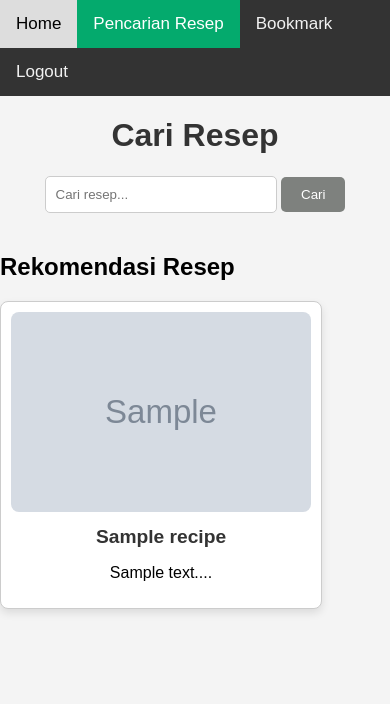
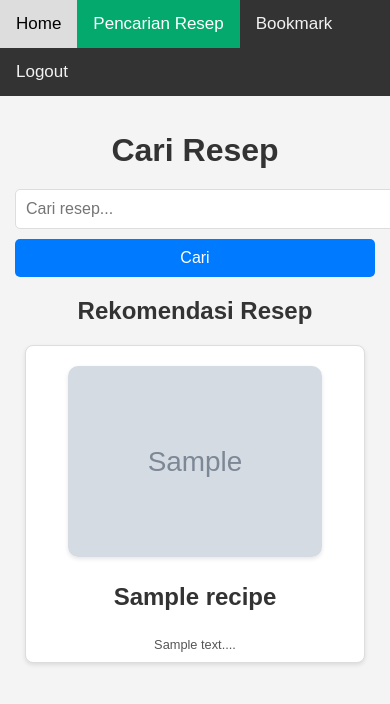
Before and after one commit to edonurcahyo/Food-Recipe-Website, a PHP site: page /search.php in a window 390 px wide. Shown: the top 704 px of the page. Run offline with PHP 8.4, Linux system fonts and the light colour scheme; tables that the repository leaves empty or names only in its code hold one stand-in row (values such as "Sample post"); grey boxes marked "Sample" are stand-in pictures.

Commit message:
update page search
update tampilan search agar lebih responsive

```diff
--- a/css/search.css
+++ b/css/search.css
@@ -5,110 +5,137 @@ body {
     padding: 0;
 }
 
-.navbar {
-    background-color: #333;
-    overflow: hidden;
-    display: flex;
-    justify-content: space-around;
-    padding: 10px;
+.container {
+    max-width: 1200px;
+    margin: 0 auto;
+    padding: 15px;
 }
 
-.navbar a {
-    color: white;
-    text-decoration: none;
-    padding: 14px 20px;
-    transition: background-color 0.3s;
-}
-
-.navbar a:hover {
-    background-color: #575757;
-    border-radius: 5px;
+h1, h2 {
+    text-align: center;
+    color: #333;
+    margin-bottom: 20px;
 }
 
 .search-container {
     text-align: center;
-    margin: 20px;
-}
-
-.search-container h1 {
-    color: #333;
+    margin: 20px 0;
 }
 
 .search-input {
     padding: 10px;
-    width: 60%;
-    border: 1px solid #ccc;
+    width: 80%;
+    max-width: 500px;
+    border: 1px solid #ddd;
     border-radius: 5px;
+    font-size: 16px;
 }
 
 .search-btn {
-    padding: 10px 20px;
-    background-color: #7e817e;
+    padding: 10px 15px;
+    background-color: #007bff;
+    color: white;
     border: none;
     border-radius: 5px;
-    color: white;
     cursor: pointer;
+    font-size: 16px;
 }
 
 .search-btn:hover {
-    background-color: #686969;
+    background-color: #0056b3;
 }
 
-.recipe-list {
+.recipe-card img {
+    max-width: 80%;
+    height: auto;
+    border-radius: 10px;
+    margin: 10px auto;
+    display: block;
+    box-shadow: 0 2px 4px rgba(0, 0, 0, 0.1);
+}
+
+.recipe-list, .recommendations .recipe-list {
+    display: grid;
+    grid-template-columns: repeat(auto-fit, minmax(250px, 1fr));
+    gap: 15px;
+    padding: 0 10px;
+}
+
+.recipe-card {
     display: flex;
     flex-direction: column;
     align-items: center;
-    margin-top: 20px;
-    width: 80%;
-    margin-left: auto;
-    margin-right: auto;
+    justify-content: flex-start;
+    padding: 15px;
+    background-color: white;
+    border: 1px solid #ddd;
+    border-radius: 8px;
+    box-shadow: 0 2px 4px rgba(0, 0, 0, 0.1);
+    transition: transform 0.3s ease, box-shadow 0.3s ease;
 }
 
-.recipe-card {
-    width: 300px;
-    border: 1px solid #ccc;
-    border-radius: 8px;
-    padding: 10px;
-    margin: 15px 0;
-    text-align: center;
-    box-shadow: 0 4px 8px rgba(0, 0, 0, 0.1);
-    background-color: #fff;
-}
-
-.recipe-card img {
-    width: 100%;
-    height: auto;
-    max-height: 200px;
-    object-fit: cover;
-    border-radius: 8px;
-}
-
-.recipe-card h3 {
-    margin-top: 10px;
-    margin-bottom: 5px;
-    font-size: 1.2em;
+.recipe-card:hover {
+    transform: scale(1.03);
+    box-shadow: 0 4px 8px rgba(0, 0, 0, 0.15);
 }
 
 .recipe-card h3 a {
     text-decoration: none;
+    margin-top: 10px;
+    margin-bottom: 8px;
+    font-size: 1.5em;
     color: #333;
-}
-
-.recipe-card h3 a:active {
-    color: #333;
+    transition: color 0.3s ease;
 }
 
 .recipe-card h3 a:hover {
-    color: #3498db;
+    color: #007bff;
+    text-decoration: none;
 }
 
-.recipe-card:hover {
-    transform: translateY(-5px);
-    box-shadow: 0 8px 16px rgba(0, 0, 0, 0.2);
-    transition: transform 0.3s, box-shadow 0.3s;
+.recipe-card p {
+    color: #555;
+    font-size: 0.9em;
+    text-align: center;
+    margin: 10px 0 0 0;
 }
 
-.recommendations h2 {
+.search-results-heading {
+    text-align: center;
     font-size: 1.5em;
-    margin-top: 20px;
+    color: #333;
+    margin: 20px 0;
 }
+
+@media (max-width: 768px) {
+    .search-input {
+        width: 90%;
+    }
+
+    .recipe-card h3 {
+        font-size: 1em;
+    }
+
+    .recipe-card p {
+        font-size: 0.8em;
+    }
+}
+
+@media (max-width: 480px) {
+    .recipe-list, .recommendations .recipe-list {
+        grid-template-columns: 1fr;
+    }
+
+    .recipe-card {
+        padding: 10px;
+    }
+
+    .search-input {
+        width: 100%;
+    }
+
+    .search-btn {
+        width: 100%;
+        margin-top: 10px;
+    }
+}
--- a/css/style.css
+++ b/css/style.css
@@ -105,6 +105,10 @@ a:active {
     color: #333;
 }
 
+.recipe-card h2 a:hover {
+    color: #007bff;
+}
+
 .recipe-card p {
     font-size: 1em;
     color: #555;
--- a/search.php
+++ b/search.php
@@ -29,7 +29,7 @@ $recommendationsResult = $conn->query($recommendationsSql);
 <body>
     <div class="topnav" id="myTopnav">
         <a href="/home.php">Home</a>
-        <a href="/search.php" class="active" >Pencarian Resep</a>
+        <a href="/search.php" class="active">Pencarian Resep</a>
         <a href="bookmark.php">Bookmark</a>
         <a href="/logout.php">Logout</a>
         <a href="javascript:void(0);" class="icon" onclick="myFunction()">
@@ -37,6 +37,7 @@ $recommendationsResult = $conn->query($recommendationsSql);
         </a>
     </div>
 
+    <div class="container">
         <div class="search-container">
             <h1>Cari Resep</h1>
             <form method="GET" action="">
@@ -45,9 +46,9 @@ $recommendationsResult = $conn->query($recommendationsSql);
             </form>
         </div>
 
+        <?php if (!empty($searchTerm) && $result->num_rows > 0): ?>
+            <h2 class="search-results-heading">Hasil Pencarian</h2>
             <div class="recipe-list">
-        <?php if (!empty($searchTerm) && $result->num_rows > 0): ?>
-            <h2>Hasil Pencarian</h2>
                 <?php while ($recipe = $result->fetch_assoc()): ?>
                     <div class="recipe-card">
                         <?php if (!empty($recipe['image_url'])): ?>
@@ -57,14 +58,15 @@ $recommendationsResult = $conn->query($recommendationsSql);
                         <p><?= substr($recipe['description'], 0, 100) ?>...</p>
                     </div>
                 <?php endwhile; ?>
+            </div>
         <?php elseif (!empty($searchTerm)): ?>
-            <p>Tidak ada resep yang ditemukan.</p>
+            <h2 class="search-results-heading">Tidak ada resep yang ditemukan.</h2>
         <?php endif; ?>
-    </div>
 
         <?php if (empty($searchTerm)): ?>
             <div class="recommendations">
-            <h2>Rekomendasi Resep</h2>
+                <h2 class="search-results-heading">Rekomendasi Resep</h2>
+                <div class="recipe-list">
                     <?php while ($recipe = $recommendationsResult->fetch_assoc()): ?>
                         <div class="recipe-card">
                             <?php if (!empty($recipe['image_url'])): ?>
@@ -75,6 +77,8 @@ $recommendationsResult = $conn->query($recommendationsSql);
                         </div>
                     <?php endwhile; ?>
                 </div>
+            </div>
         <?php endif; ?>
+    </div>
 </body>
 </html>
```
Lines whose indentation alone changed are shown as unchanged.
